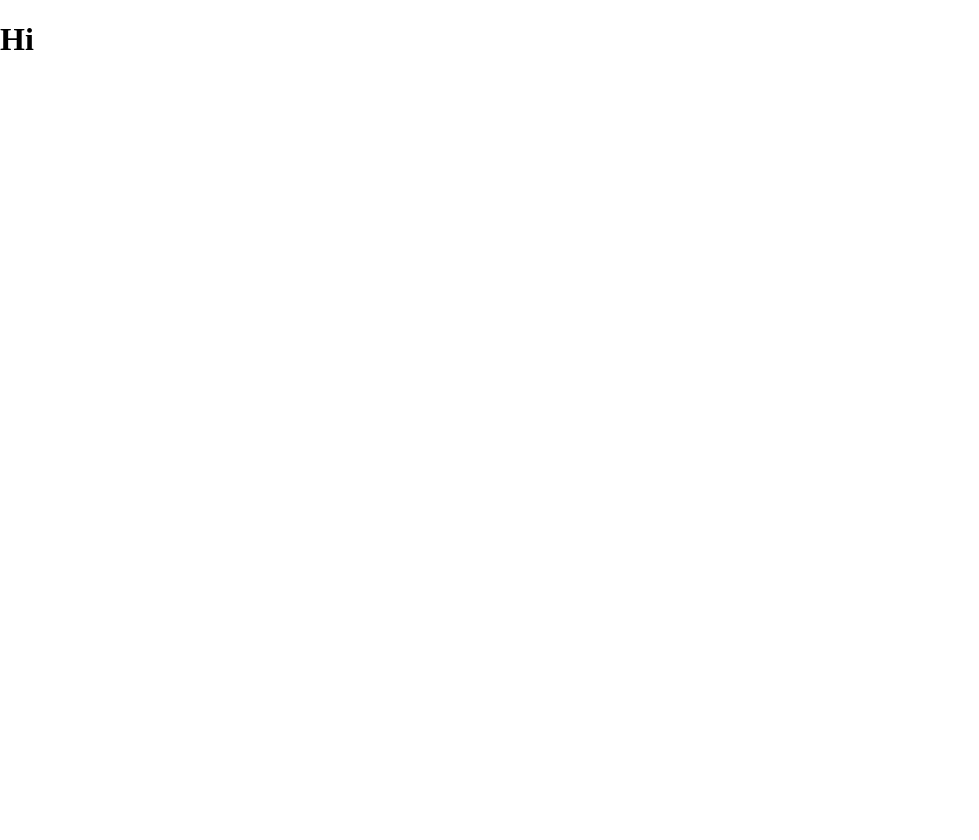
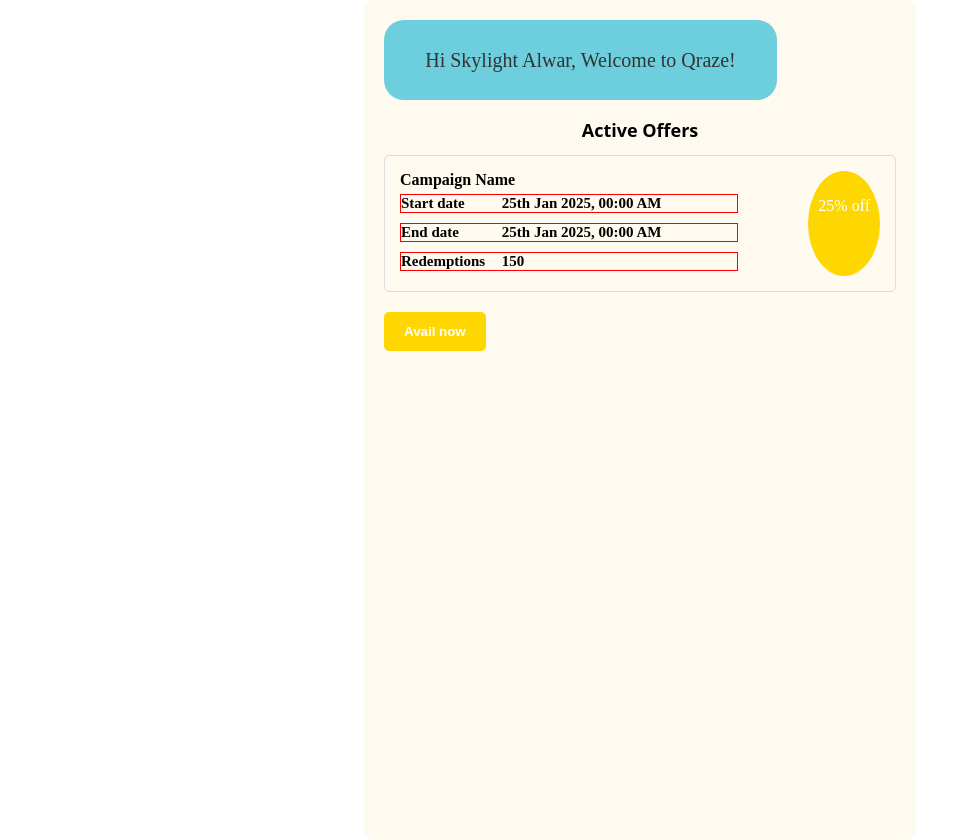
Before and after one commit to keshavsaini2607/Qraze_pwa, a React (Vite) app: page /active-offers in a window 1280 px wide. Shown: the whole page, without its empty margins (0-979 px from the left). Before the commit the page ends 800 px from the top, so only its background shows below. Built offline with nearby package versions, Linux system fonts and the light colour scheme.

Commit message:
active offers screen

```diff
--- a/src/App.tsx
+++ b/src/App.tsx
@@ -1,4 +1,4 @@
-import { Redirect, Route } from "react-router-dom";
+import { BrowserRouter, Redirect, Route } from "react-router-dom";
 import { IonApp, IonRouterOutlet, setupIonicReact } from "@ionic/react";
 import { IonReactRouter } from "@ionic/react-router";
 import Home from "./pages/Home";
@@ -11,11 +11,13 @@
 const App: React.FC = () => (
   <IonApp>
     <IonReactRouter>
-      <IonRouterOutlet>
+      <BrowserRouter>
+        {/* <IonRouterOutlet> */}
         <Route exact path="/" component={Home} />
         <Route exact path="/login" component={Login} />
         <Route exact path="/active-offers" component={ActiveOffers} />
-      </IonRouterOutlet>
+        {/* </IonRouterOutlet> */}
+      </BrowserRouter>
     </IonReactRouter>
   </IonApp>
 );
--- a/src/pages/ActiveOffers.tsx
+++ b/src/pages/ActiveOffers.tsx
@@ -2,10 +2,32 @@
 
 const ActiveOffers = () => {
   return (
-    <div>
-      <div>
-        <h1>Hi </h1>
+    <div className="container">
+      <div className="welcome-message">
+        <p>Hi Skylight Alwar, Welcome to Qraze!</p>
       </div>
+
+      <h2 className="section-title">Active Offers</h2>
+
+      <div className="offer-card">
+        <div className="offer-details">
+          <strong>Campaign Name</strong>
+          <p>
+            Start date <span>25th Jan 2025, 00:00 AM</span>
+          </p>
+          <p>
+            End date <span>25th Jan 2025, 00:00 AM</span>
+          </p>
+          <p>
+            Redemptions <span>150</span>
+          </p>
+        </div>
+        <div className="offer-badge">
+          <p>25% off</p>
+        </div>
+      </div>
+
+      <button className="avail-now-btn">Avail now</button>
     </div>
   );
 };
--- a/src/pages/Login.tsx
+++ b/src/pages/Login.tsx
@@ -15,8 +15,12 @@
     return () => clearTimeout(timer);
   }, []);
 
-  const handleLogin = () => {
-    console.log("hello");
+  const handleLogin = (e: any) => {
+    e.preventDefault();
+    const form = e.target;
+    const formObj = new FormData(form);
+    const data = Object.fromEntries(formObj.entries());
+    console.log("hello", data);
     history.push("/active-offers");
   };
 
@@ -29,7 +33,7 @@
         </div>
       ) : (
         // Login form
-        <div className="login-container">
+        <form className="login-container" onSubmit={handleLogin}>
           <div className="login-box">
             <img className="logo" src={logo} alt="Logo" />
             <h2>Brand Login</h2>
@@ -37,17 +41,19 @@
               className="input-field"
               placeholder="Username & Email"
               type="email"
+              name="email"
             />
             <input
               className="input-field"
               placeholder="Password"
               type="password"
+              name="password"
             />
-            <button className="login-button" onClick={handleLogin}>
+            <button className="login-button" type="submit">
               Login
             </button>
           </div>
-        </div>
+        </form>
       )}
     </IonApp>
   );
--- a/src/theme/global.css
+++ b/src/theme/global.css
@@ -1,4 +1,7 @@
-* {
+body {
   background-color: white;
   color: black;
+  /* display: flex;
+  flex-direction: column; */
+  margin: 0;
 }
--- a/src/theme/style.css
+++ b/src/theme/style.css
@@ -1,4 +1,5 @@
-/* HOME */
+/* ------------------------ */
+/* LOGIN */
 .splash-screen {
   display: flex;
   align-items: center;
@@ -28,8 +29,6 @@
   }
 }
 
-
-/* LOGIN */
 .login-container {
   display: flex;
   justify-content: center;
@@ -37,24 +36,21 @@
   background-color: #fff;
   height: 100vh;
   width: 100vw;
-  /* border: 2px solid red; */
 }
 
 /* Style the login box */
 .login-box {
-  /* border: 2px solid red; */
   display: flex;
   flex-direction: column;
   align-items: center;
   justify-content: start;
-  margin-top: 50px;
   gap: 10px;
   background: #fffaf0;
   padding: 40px;
   border-radius: 12px;
   width: 90%;
   height: inherit;
-  max-width: 500px;
+  max-width: 40%;
 }
 
 /* Logo */
@@ -111,3 +107,127 @@
 .login-button:hover {
   background: #333 !important;
 }
+
+
+
+/* ---------------------- */
+/* Active Offers */
+
+/* .active-container {
+  background-color: #fffaf0;
+  height: 100%;
+  width: 500px;
+  margin: auto;
+}
+
+.wrapper {
+  padding: 0 24px;
+}
+
+h3 {
+  background-color: #6DCFDE;
+  padding: 20px;
+  border-radius: 20px;
+}
+
+.campaign-container {
+  background-color: #FFCE1B;
+  border: 1px solid red;
+  display: flex;
+  justify-content: center;
+  align-items: center;
+  flex-direction: column;
+}
+
+.campaign-data {
+  display: flex;
+  justify-content: center;
+  align-items: center;
+  flex-direction: column;
+} */
+
+.container {
+  max-width: 40%;
+  margin:  auto;
+  padding: 20px;
+  background-color: #fffaf0;
+  border-radius: 10px;
+  height: 100vh;
+  /* box-shadow: 0 2px 5px rgba(0, 0, 0, 0.1); */
+}
+
+.welcome-message {
+  background-color:#6DCFDE;
+  padding: 10px 20px;
+  border-radius: 20px;
+  margin-bottom: 20px;
+  display: flex;
+  align-items: center;justify-content: center;
+  width: 353px;
+  height: 60px;
+}
+
+.welcome-message p {
+  margin: 0;
+  color: #333;
+font-weight: 400;
+font-size: 20px;
+}
+
+.section-title {
+  font-size: 18px;
+  font-weight: bold;
+  margin-bottom: 15px;
+}
+
+.offer-card {
+  display: flex;
+  justify-content: space-between;
+  padding: 15px;
+  border: 1px solid #ddd;
+  border-radius: 5px;
+  margin-bottom: 20px;
+}
+.offer-details{
+  display: flex;
+  flex-direction: column;
+  width: 70%;
+  /* border: 1px solid red; */
+
+}
+
+
+.offer-details p {
+  margin: 5px 0;
+font-weight: 600;
+font-size: 15px;
+width: 100%;
+display: flex;
+justify-content: space-between;
+border: 1px solid red;
+
+
+}
+
+
+.offer-details span{
+  width: 70%;
+}
+
+.offer-badge {
+  background-color: #ffd700;
+  color: #fff;
+  padding: 10px;
+  border-radius: 50%;
+  text-align: center;
+}
+
+.avail-now-btn {
+  background-color: #ffd700;
+  color: #fff;
+  padding: 12px 20px;
+  border: none;
+  border-radius: 5px;
+  cursor: pointer;
+  font-weight: bold;
+}
```
